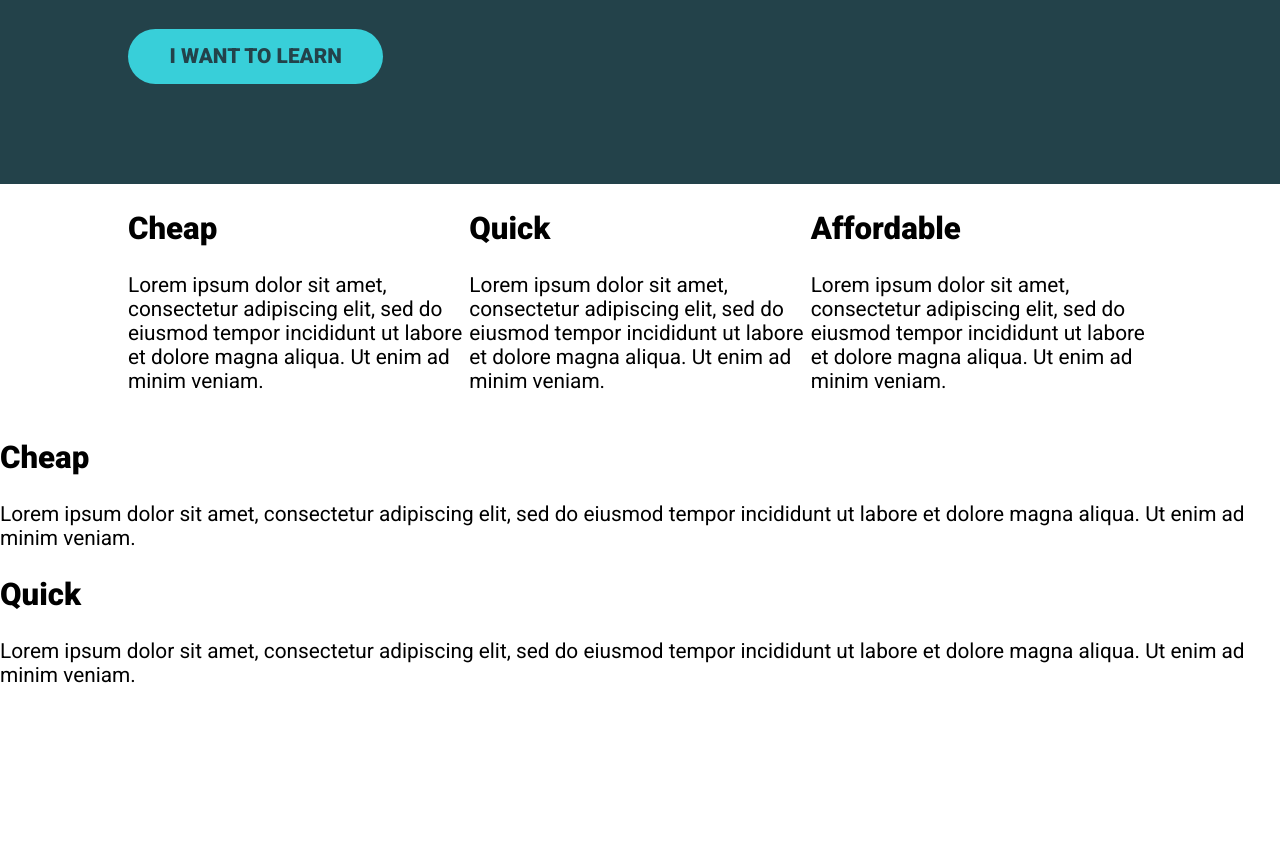
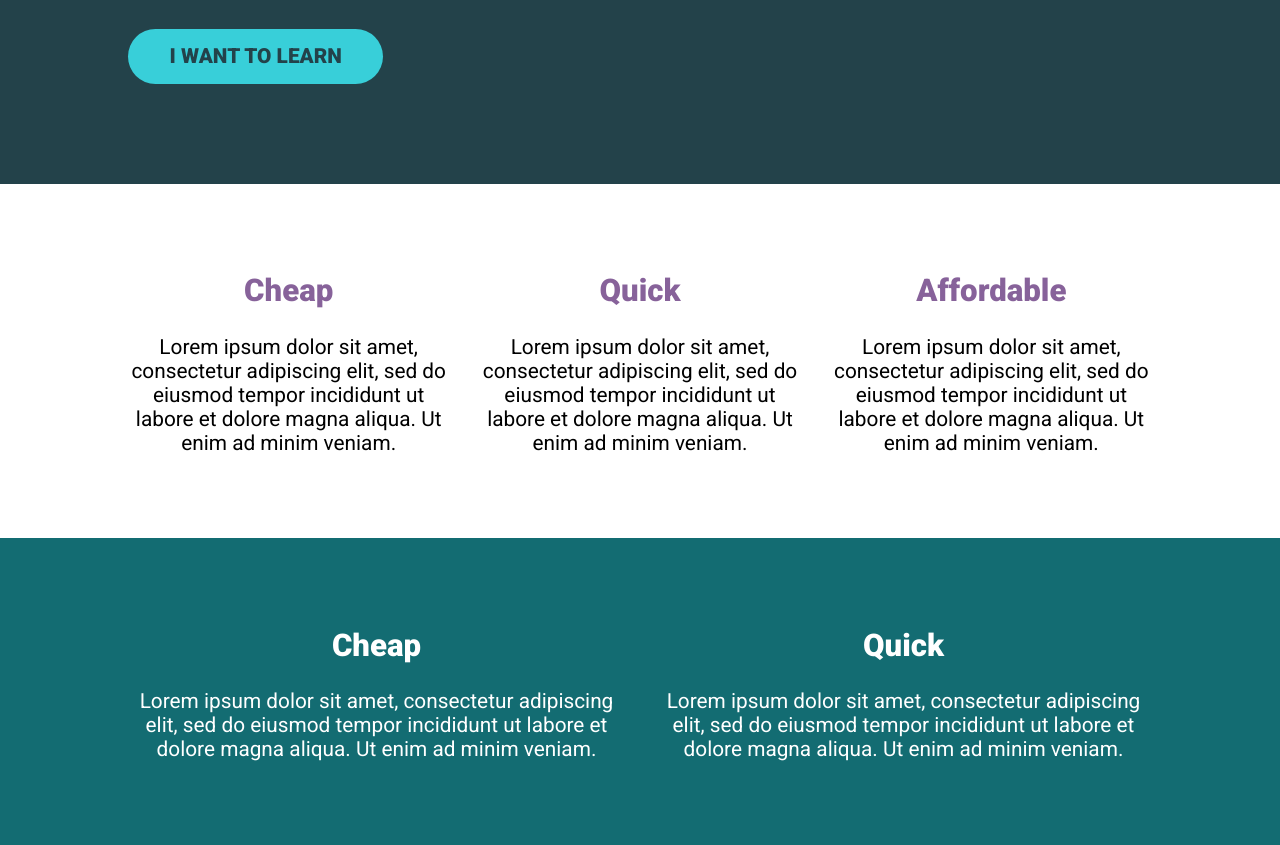
Before and after one commit to elenakout/CSS_playGround, a plain HTML site: page 21day_challenge/chalengefiles/02-3 - challenge end/index.html in a window 1280 px wide. Shown: the part 384-1229 px from the top of the page. Before the commit the page ends 1092 px from the top, so only its background shows below. Drawn offline with Linux system fonts and the light colour scheme.

Commit message:
flexbox #1 solution

```diff
--- a/21day_challenge/chalengefiles/02-3 - challenge end/index.html
+++ b/21day_challenge/chalengefiles/02-3 - challenge end/index.html
@@ -24,50 +24,59 @@
         </div>
       </div>
     </div>
+
+    <section class="three-col">
+      <div class="container">
+        <div class="row">
+          <div class="col">
+            <h2 class="accent-text">Cheap</h2>
+            <p>
+              Lorem ipsum dolor sit amet, consectetur adipiscing elit, sed do
+              eiusmod tempor incididunt ut labore et dolore magna aliqua. Ut
+              enim ad minim veniam.
+            </p>
+          </div>
+          <div class="col">
+            <h2 class="accent-text">Quick</h2>
+            <p>
+              Lorem ipsum dolor sit amet, consectetur adipiscing elit, sed do
+              eiusmod tempor incididunt ut labore et dolore magna aliqua. Ut
+              enim ad minim veniam.
+            </p>
+          </div>
+          <div class="col">
+            <h2 class="accent-text">Affordable</h2>
+            <p>
+              Lorem ipsum dolor sit amet, consectetur adipiscing elit, sed do
+              eiusmod tempor incididunt ut labore et dolore magna aliqua. Ut
+              enim ad minim veniam.
+            </p>
+          </div>
+        </div>
+      </div>
+    </section>
+
+    <section class="two-col">
       <div class="container">
         <div class="row">
           <div class="col">
             <h2>Cheap</h2>
             <p>
               Lorem ipsum dolor sit amet, consectetur adipiscing elit, sed do
-            eiusmod tempor incididunt ut labore et dolore magna aliqua. Ut enim
-            ad minim veniam.
+              eiusmod tempor incididunt ut labore et dolore magna aliqua. Ut
+              enim ad minim veniam.
             </p>
           </div>
           <div class="col">
             <h2>Quick</h2>
             <p>
               Lorem ipsum dolor sit amet, consectetur adipiscing elit, sed do
-            eiusmod tempor incididunt ut labore et dolore magna aliqua. Ut enim
-            ad minim veniam.
-          </p>
-        </div>
-        <div class="col">
-          <h2>Affordable</h2>
-          <p>
-            Lorem ipsum dolor sit amet, consectetur adipiscing elit, sed do
-            eiusmod tempor incididunt ut labore et dolore magna aliqua. Ut enim
-            ad minim veniam.
+              eiusmod tempor incididunt ut labore et dolore magna aliqua. Ut
+              enim ad minim veniam.
             </p>
           </div>
         </div>
       </div>
-
-    <div class="col">
-      <h2>Cheap</h2>
-      <p>
-        Lorem ipsum dolor sit amet, consectetur adipiscing elit, sed do eiusmod
-        tempor incididunt ut labore et dolore magna aliqua. Ut enim ad minim
-        veniam.
-      </p>
-    </div>
-    <div class="col">
-      <h2>Quick</h2>
-      <p>
-        Lorem ipsum dolor sit amet, consectetur adipiscing elit, sed do eiusmod
-        tempor incididunt ut labore et dolore magna aliqua. Ut enim ad minim
-        veniam.
-      </p>
-    </div>
+    </section>
   </body>
 </html>
--- a/21day_challenge/chalengefiles/02-3 - challenge end/style.css
+++ b/21day_challenge/chalengefiles/02-3 - challenge end/style.css
@@ -54,6 +54,10 @@ h1 {
   width: 100%;
 }
 
+.col + .col {
+  margin-left: 30px;
+}
+
 .hero {
   padding: 100px 0;
   background-color: #23424a;
@@ -66,6 +70,20 @@ h1 {
 
 .hero p {
   margin-bottom: 3em;
+}
+
+section {
+  padding: 3em 0;
+  text-align: center;
+}
+
+.two-col {
+  background: #136c72;
+  color: white;
+}
+
+.accent-text {
+  color: #87629a;
 }
 
 .btn {
```
Lines whose indentation alone changed are shown as unchanged.
